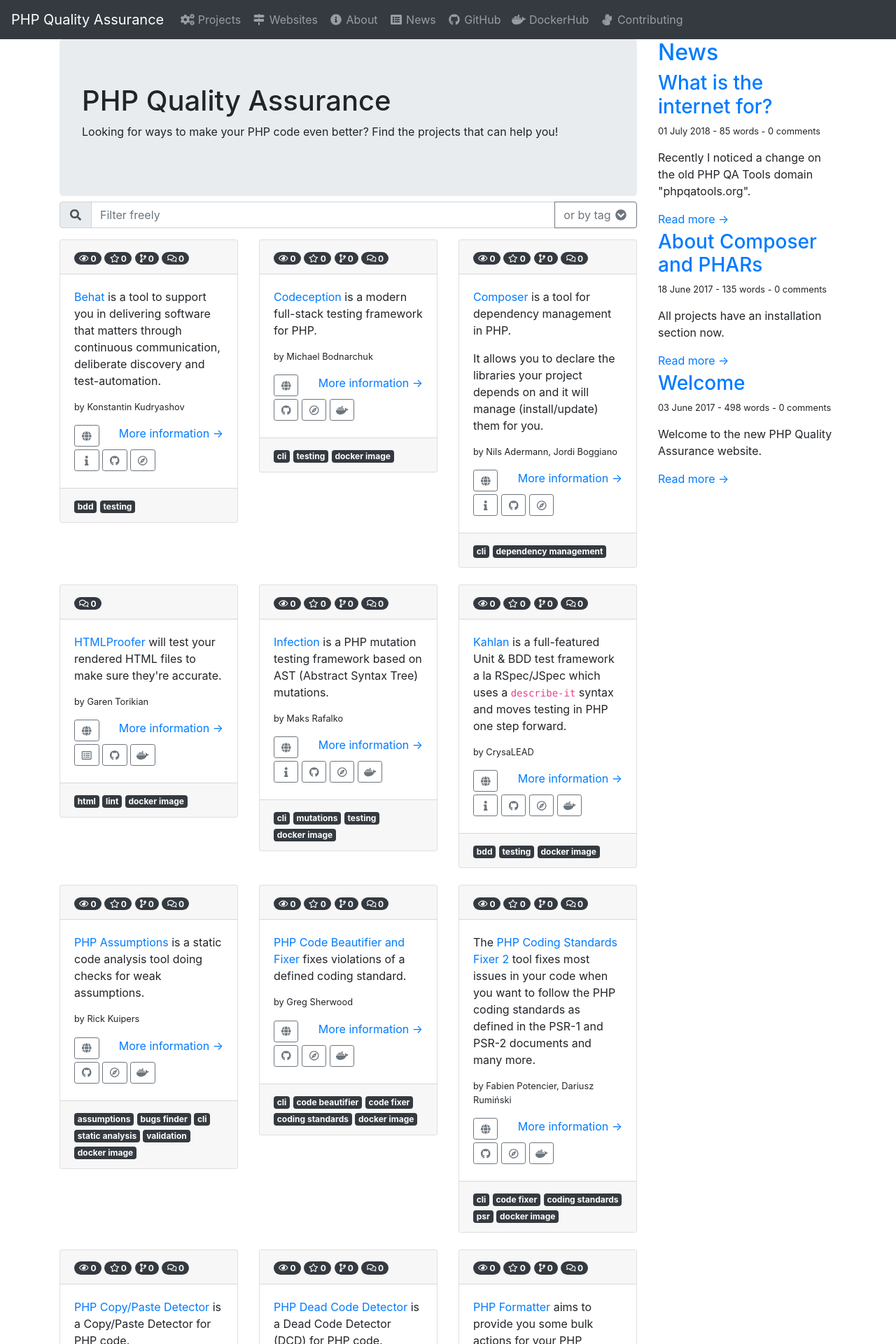
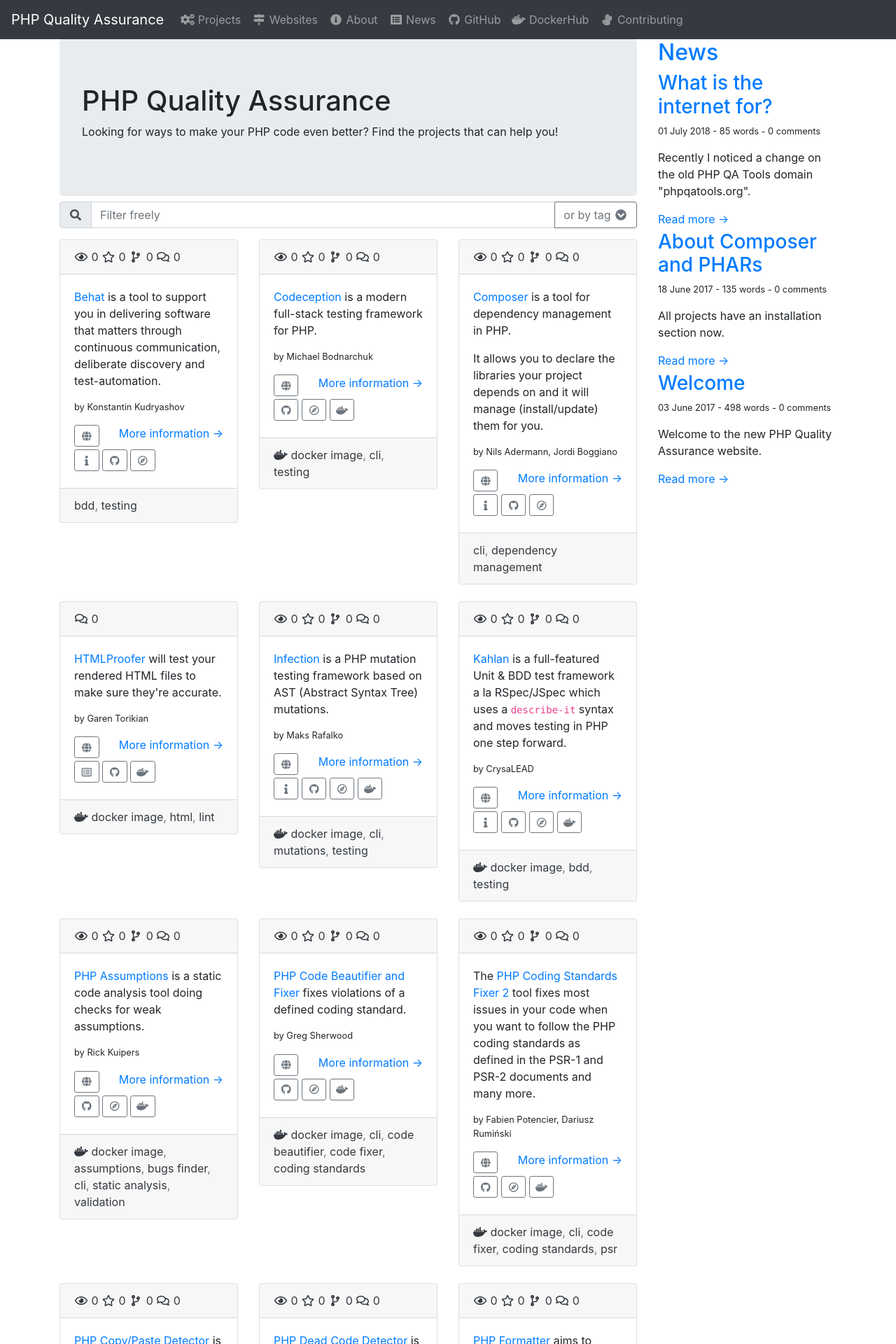
Before and after one commit to phpqa/phpqa.github.io, a Jekyll site: the page built from _pages/index.html, in a window 1280 px wide. Shown: the top 1920 px of the page at 70% size. Built offline with Jekyll 4.4.1, drawn with Linux system fonts in a browser that asks for light colours; nearby versions of some CDN libraries; comment, search, counter and statistics services are not loaded; some of the changed text lies outside the part shown.

Commit message:
improve the layout a bit

```diff
--- a/_config.yml
+++ b/_config.yml
@@ -119,7 +119,4 @@
 
 # todos
 # - move links to a separate directory
-# - make resources into types in one array
-# - make discoverability into types in one array
-# - use newer bootstrap version 4.1.1
-# - use Vue.js and bootstrap to add graphics?
+# - use Vue.js?
--- a/_includes/project-card.html
+++ b/_includes/project-card.html
@@ -4,22 +4,22 @@
         {% capture github-url %}{% if project.github.first.url != nil %}{{ project.github.first.url }}{% else %}{{ site.metadata.github.url-prefix }}{{ project.github.first.name }}{% endif %}{% endcapture %}
         {% capture github-name %}{% if project.github.first.name != nil %}{{ project.github.first.name }}{% else %}{{ project.github.first.url | replace: site.metadata.github.url-prefix, '' }}{% endif %}{% endcapture %}
         {% capture packagist-name %}{% if project.packagist.first.name != nil %}{{ project.packagist.first.name }}{% else %}{{ project.packagist.first.url | replace: site.metadata.packagist.url-prefix, '' }}{% endif %}{% endcapture %}
-        <a href="{{ github-url }}" title="watchers" class="badge badge-pill badge-dark badge-outline">
-            <i class="far fa-eye"></i>
+        <a href="{{ github-url }}" title="watchers" class="text-dark">
+            <i class="far fa-eye fa-fw"></i>
             <span data-github-name="{{ github-name }}" data-packagist-name="{{ packagist-name }}" data-metric="watchers">0</span>
         </a>
-        <a href="{{ github-url }}" title="stars" class="badge badge-pill badge-dark badge-outline">
-            <i class="far fa-star"></i>
+        <a href="{{ github-url }}" title="stars" class="text-dark">
+            <i class="far fa-star fa-fw"></i>
             <span data-github-name="{{ github-name }}" data-packagist-name="{{ packagist-name }}" data-metric="stargazers">0</span>
         </a>
-        <a href="{{ github-url }}" title="forks" class="badge badge-pill badge-dark badge-outline">
-            <i class="fas fa-code-branch"></i>
+        <a href="{{ github-url }}" title="forks" class="text-dark">
+            <i class="fas fa-code-branch fa-fw"></i>
             <span data-github-name="{{ github-name }}" data-packagist-name="{{ packagist-name }}" data-metric="forks">0</span>
         </a>
         {% endif %}
         {% if page.comments-count == true and project.comments != false %}
-        <a href="{{ project.url | absolute_url }}" title="comments" class="badge badge-pill badge-dark badge-outline">
-            <i class="far fa-comments" aria-hidden="true"></i>
+        <a href="{{ project.url | absolute_url }}" title="comments" class="text-dark">
+            <i class="far fa-comments fa-fw" aria-hidden="true"></i>
             <span data-disqus-identifier="{{ project.id }}" class="disqus-comment-count">0</span>
         </a>
         {% endif %}
@@ -62,22 +62,20 @@
     </div>
     <div class="card-footer card-tags text-muted">
         {% if project.tags contains 'alpha' %}
-        <a class="badge badge-info badge-outline" href="#alpha" data-tag-filter="alpha">alpha</a>
+        <a class="text-dark" href="#alpha" data-tag-filter="alpha"><i class="fas fa-vial"></i> alpha</a>,
         {% endif %}
         {% if project.tags contains 'unmaintained' %}
-        <a class="badge badge-warning badge-outline" href="#unmaintained" data-tag-filter="unmaintained">unmaintained</a>
+        <a class="text-dark" href="#unmaintained" data-tag-filter="unmaintained"><i class="far fa-eye-slash"></i> unmaintained</a>,
         {% endif %}
         {% if project.tags contains 'deprecated' %}
-        <a class="badge badge-danger badge-outline" href="#deprecated" data-tag-filter="deprecated">deprecated</a>
+        <a class="text-dark" href="#deprecated" data-tag-filter="deprecated"><i class="fas fa-unlink"></i> deprecated</a>,
         {% endif %}
-        {% assign tags = project.tags | sort %}
+        {% if project.dockerhub != '' and project.dockerhub != nil %}
+        <a class="text-dark" href="#docker image" data-tag-filter="docker image"><i class="fab fa-docker"></i> docker image</a>,
+        {% endif %}
+        {% assign tags = project.tags | where_exp: 'tag', 'tag != ""' | where_exp: 'tag', 'tag != "deprecated"' | where_exp: 'tag', 'tag != "unmaintained"' | where_exp: 'tag', 'tag != "alpha"' | sort | uniq %}
         {% for tag in tags %}
-        {% unless tag == 'deprecated' or tag == 'unmaintained' or tag == 'alpha' %}
-        <a class="badge badge-dark badge-outline" href="#{{ tag }}" data-tag-filter="{{ tag }}">{{ tag }}</a>
-        {% endunless %}
+        <a class="text-dark" href="#{{ tag }}" data-tag-filter="{{ tag }}">{{ tag }}</a>{% unless forloop.last %}, {% endunless %}
         {% endfor %}
-        {% if project.dockerhub != '' and project.dockerhub != nil %}
-        <a class="badge badge-dark badge-outline" href="#docker image" data-tag-filter="docker image">docker image</a>
-        {% endif %}
     </div>
 </div>
--- a/_pages/index.html
+++ b/_pages/index.html
@@ -9,7 +9,7 @@
 
 <div class="row">
     <div class="col-12 col-lg-9">
-        <div class="jumbotron mb-0">
+        <div class="jumbotron mt-0 mb-0">
             <h1>{{ site.title }}</h1>
             <p>{{ site.subtitle }}</p>
         </div>
@@ -35,20 +35,20 @@
                 <div id="toggled_container" class="collapse">
                     <div>
                         <a href="#alpha" data-tag-filter="alpha" role="button" class="btn btn-sm btn-outline-info mb-1">
-                            alpha
+                            <i class="fas fa-vial"></i> alpha
                         </a>
                         <a href="#unmaintained" data-tag-filter="unmaintained" role="button" class="btn btn-sm btn-outline-warning mb-1">
-                            unmaintained
+                            <i class="far fa-eye-slash"></i> unmaintained
                         </a>
                         <a href="#deprecated" data-tag-filter="deprecated" role="button" class="btn btn-sm btn-outline-danger mb-1">
-                            deprecated
+                            <i class="fas fa-unlink"></i> deprecated
                         </a>
                         <a href="#deprecated" data-tag-filter="docker image" role="button" class="btn btn-sm btn-outline-primary mb-1">
-                            docker image
+                            <i class="fab fa-docker"></i> docker image
                         </a>
                     </div>
                     <div class="text-right">
-                        {% assign tags = site.projects | map: 'tags' | join: ',' | split:',' | where_exp: 'content', 'content != ""' | sort | uniq %}
+                        {% assign tags = site.projects | map: 'tags' | join: ',' | split:',' | where_exp: 'tag', 'tag != ""' | where_exp: 'tag', 'tag != "deprecated"' | where_exp: 'tag', 'tag != "unmaintained"' | where_exp: 'tag', 'tag != "alpha"' | sort | uniq %}
                         {% for tag in tags %}
                         {% unless tag == 'deprecated' or tag == 'unmaintained' or tag == 'alpha' or tag == 'docker image' %}
                         <a href="#{{ tag }}" data-tag-filter="{{ tag }}" role="button" class="btn btn-sm btn-outline-secondary mb-1">
--- a/_sass/bootstrap-overwrites/scss/mixins/_badge.scss
+++ b/_sass/bootstrap-overwrites/scss/mixins/_badge.scss
@@ -13,10 +13,4 @@
       border-color: color-yiq($bg);
     }
   }
-  &.active {
-    color: color-yiq($bg);
-    text-decoration: none;
-    background-color: darken($bg, 10%);
-    border-color: color-yiq($bg);
-  }
 }
--- a/assets/css/style.scss
+++ b/assets/css/style.scss
@@ -10,8 +10,6 @@
 .navbar {
   margin-bottom: 20px;
 }
-
-a:hover i:before { transform: scale(2); }
 
 /* Sidebar
 -------------------------------------------------- */
```
Also changed, not shown: _sass/bootstrap-overwrites/scss/_card.scss (+15 -4 lines).
